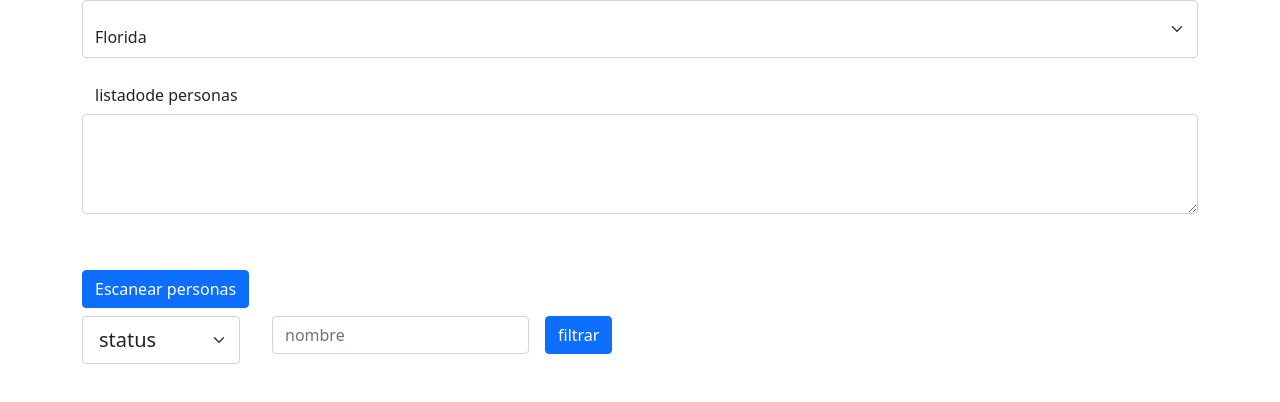
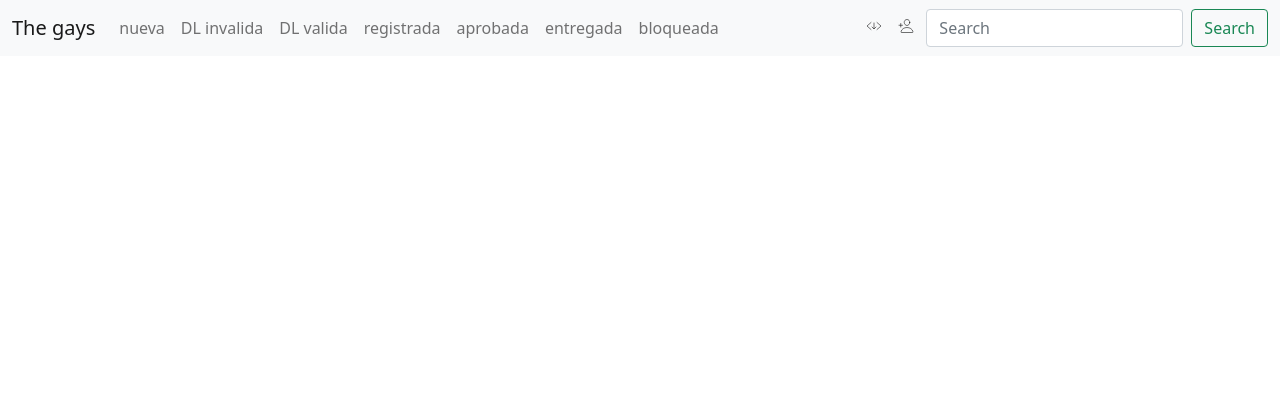
Before and after one commit to diazwebapp/calculaterDLUS, a website: page src/index.html in a window 1280 px wide. Drawn offline with nearby package versions, Linux system fonts and the light colour scheme; no server answers.

Commit message:
mejorado la interfaz

```diff
--- a/package.json
+++ b/package.json
@@ -14,6 +14,7 @@
     "axios": "^1.4.0",
     "cheerio": "^1.0.0-rc.12",
     "cors": "^2.8.5",
-    "express": "^4.18.2"
+    "express": "^4.18.2",
+    "multer": "^1.4.5-lts.1"
   }
 }
--- a/src/controllers/crud-persons.js
+++ b/src/controllers/crud-persons.js
@@ -15,10 +15,10 @@ const apiCreatePerson = (req, res) => {
 // Método READ - GET
 const apiGetPersons = (req, res) => {
   const data = getPersons();
-  const status = req.query.status;
+  let status = req.query.status;
   const nombre = req.query.nombre;
   const fecha = req.query.fecha ? new Date(req.query.fecha).getTime() : undefined;
-
+  status && status == 'nuevas' ? status = 'nueva' : status
   let filteredData = data;
 
   console.log(status,nombre,fecha)
--- a/src/index.html
+++ b/src/index.html
@@ -11,62 +11,61 @@
 </head>
 
 <body>
-  <div class="container">
-      <div class="mb-2">
-        <form class="form-floating" id="data_persons">
-          <div class="form-floating mb-2">
-            <select class="form-select" id="targetState">
-              <option value="IL">Illinois</option>
-              <option value="FL" selected>Florida</option>
-              <option value="MD">Maryland</option>
-              <option value="MI">Michigan</option>
-              <option value="MN">Minnesota (pre 2005)</option>
-              <option value="NH">New Hampshire</option>
-              <option value="NJ">New Jersey</option>
-              <option value="WA">Washington</option>
-              <option value="WI">Wisconsin</option>
-            </select>
-            <label class="visually-hidden" for="targetState">Select state</label>
-          </div>
-          <div class="form-floating mb-2 py-5">
-            <textarea class="form-control" placeholder="listadode personas" id="personsList" style="min-height:100px;" ></textarea>
-            <label class="floatingTextarea" for="personsList">
-              listadode personas
-            </label>
-          </div>
+  <nav class="navbar navbar-expand-lg navbar-light bg-light fixed-top">
+    <div class="container-fluid">
+      <a class="navbar-brand" href="/">The gays</a>
+      <button class="navbar-toggler" type="button" data-bs-toggle="collapse" data-bs-target="#navbarSupportedContent" aria-controls="navbarSupportedContent" aria-expanded="false" aria-label="Toggle navigation">
+        <span class="navbar-toggler-icon"></span>
+      </button>
+      <div class="collapse navbar-collapse" id="navbarSupportedContent">
+        <ul class="navbar-nav  me-auto  mb-2 mb-lg-0">
 
-          <div class="form-floating">
-            <button type="submit" class="btn btn-primary">Escanear personas</button>
-          </div>
-        </form>
+          <li class="nav-item">
+              <a class="nav-link" href="/nuevas">nueva</a>
+          </li>
+          <li class="nav-item">
+              <a class="nav-link" href="/invalidDL">DL invalida</a>
+          </li>
+          <li class="nav-item">
+              <a class="nav-link" href="/validDL">DL valida</a>
+          </li>
+          <li class="nav-item">
+              <a class="nav-link" href="/registrada">registrada</a>
+          </li>
+          <li class="nav-item">
+              <a class="nav-link" href="/aprobada">aprobada</a>
+          </li>
+          <li class="nav-item">
+              <a class="nav-link" href="/entregada">entregada</a>
+          </li>
+          <li class="nav-item">
+              <a class="nav-link" href="/bloqueada">bloqueada</a>
+          </li>
+        </ul>
+        <ul class="navbar-nav me-1 mb-2 mb-lg-0">
+          <li class="nav-item">
+            <a class="nav-link " href="/backup">
+              <ion-icon name="code-download-outline"></ion-icon>
+            </a>
+        </li>
 
-      </div>
-      <div>
-        <form class="row g-3" id="formFilterPersons">
-          <div class="col-auto">
-            <select class="form-select form-select-lg mb-3" aria-label=".form-select-lg example" name="status">
-              <option value="todas" selected >status</option>
-              <option value="nueva">nueva</option>
-              <option value="invalidDL">DL invalida</option>
-              <option value="validDL">DL valida</option>
-              <option value="registrada">registrada</option>
-              <option value="aprobada">aprobada</option>
-              <option value="entregada">entregada</option>
-              <option value="bloqueada">bloqueada</option>
-            </select>
-          </div>
-          <div class="col-auto">
-            <!-- <input type="date" class="form-control" id="inputdate2" placeholder="nombre" name="fechaRegistro"> -->
-          </div>
-          <div class="col-auto">
-            <input type="text" class="form-control" id="inputText2" placeholder="nombre" name="name">
-          </div>
-          <div class="col-auto">
-            <button type="submit" class="btn btn-primary mb-3" >filtrar</button>
-          </div>
+          <li class="nav-item">
+            <a type="button" class="nav-link" data-bs-toggle="modal" data-bs-target="#modaInsertPersons" >
+              <ion-icon name="person-add-outline"></ion-icon>
+            </a>
+          </li>
+
+        </ul>
+        <form class="d-flex" id="searchPerson">
+          <input class="form-control me-2" type="search" placeholder="Search" aria-label="Search" name="name">
+          <button class="btn btn-outline-success" type="submit">Search</button>
         </form>
       </div>
-      <div class="row row-cols-1 row-cols-md-2 row-cols-lg-3 g-4" id="container">
+    </div>
+  </nav>
+  <div class="container mt-5 pb-5">
+
+      <div class="row row-cols-1 row-cols-md-2 row-cols-lg-3 g-4 mt-5" id="container">
 
       </div>
 
@@ -111,17 +110,63 @@
             </div>
           </div>
         </div>
+
+        <!-- modal insert list persons-->
+        <div class="modal" tabindex="-1" id="modaInsertPersons">
+          <div class="modal-dialog">
+            <div class="modal-content">
+              <div class="modal-header">
+                <h5 class="modal-title">Modal title</h5>
+                <button type="button" class="btn-close" data-bs-dismiss="modal" aria-label="Close"></button>
+              </div>
+              <div class="modal-body">
+                <form class="form-floating" id="data_persons">
+                  <div class="form-floating mb-2">
+                    <select class="form-select" id="targetState">
+                      <option value="IL">Illinois</option>
+                      <option value="FL" selected>Florida</option>
+                      <option value="MD">Maryland</option>
+                      <option value="MI">Michigan</option>
+                      <option value="MN">Minnesota (pre 2005)</option>
+                      <option value="NH">New Hampshire</option>
+                      <option value="NJ">New Jersey</option>
+                      <option value="WA">Washington</option>
+                      <option value="WI">Wisconsin</option>
+                    </select>
+                    <label class="visually-hidden" for="targetState">Select state</label>
+                  </div>
+                  <div class="form-floating mb-2 py-5">
+                    <textarea class="form-control" placeholder="listadode personas" id="personsList" style="min-height:100px;" ></textarea>
+                    <label class="floatingTextarea" for="personsList">
+                      listadode personas
+                    </label>
+                  </div>
+
+                  <div class="form-floating">
+                    <button type="submit" class="btn btn-primary">Escanear personas</button>
+                  </div>
+                </form>
+              </div>
+              <div class="modal-footer">
+                <button type="button" class="btn btn-secondary" data-bs-dismiss="modal">Close</button>
+              </div>
+            </div>
+          </div>
+        </div>
   </div>
   <script>
     //seteamos el url params
+    const path = window.location.pathname;
+    const parameter = path.split('/')[1];
     const params = new URLSearchParams();
-    params.append("status", "nueva");
+    parameter !== "" ? params.append("status",  parameter): false;
     document.addEventListener('DOMContentLoaded', async function () {
       const form = document.getElementById('data_persons');
       const textarea = document.getElementById('personsList');
       const selectElement = document.getElementById('targetState');
       const container = document.getElementById("container")
       const modalEditPerson = document.getElementById("fakePrsonModal")
+      const modalInsertPersons = document.getElementById("modaInsertPersons")
 
       form.addEventListener('submit', async function (event) {
             event.preventDefault(); // Evita que la página se recargue al enviar el formulario
@@ -147,8 +192,8 @@
               let data = await response.json();
 
               procesarStorage(data)
-              pintarUsuarios()
-              textarea.value = ''
+              window.location = '/nuevas'
+
               // Aquí puedes realizar cualquier acción con la respuesta de la API
 
             } catch (error) {
@@ -171,21 +216,21 @@
             btn.textContent = previusText
           });
 
-      const formFilterPerson = document.getElementById("formFilterPersons");
+      const formFilterPerson = document.getElementById("searchPerson");
       const btnUpdatePerson = document.getElementById("btn-update-person")
 
       if(formFilterPerson){
 
         formFilterPerson.addEventListener("submit",async e =>{
           e.preventDefault()
-          const { status, fechaRegistro, name } = formFilterPerson;
+          const { name } = formFilterPerson;
           const person = {
-            status:status.value,
-            fechaRegistro:fechaRegistro ? fechaRegistro.value : false,
+            status: parameter,
             name:name.value
           }
           await apiGetPersons(person)
           pintarUsuarios()
+
         })
 
       }
--- a/src/persons_modules/persons-methods.js
+++ b/src/persons_modules/persons-methods.js
@@ -20,7 +20,7 @@ const writeData = (data) => {
 const createPerson = (person) => {
     // Leer los datos del archivo db.json
     const data = readData();
-    console.log(data)
+
     // Obtener el objeto del cuerpo de la solicitud
     let newData = person;
 
```
Also changed, not shown: src/database/db.json (+1 -1 lines), src/index.js (+11 -1 lines), 1 other file.
